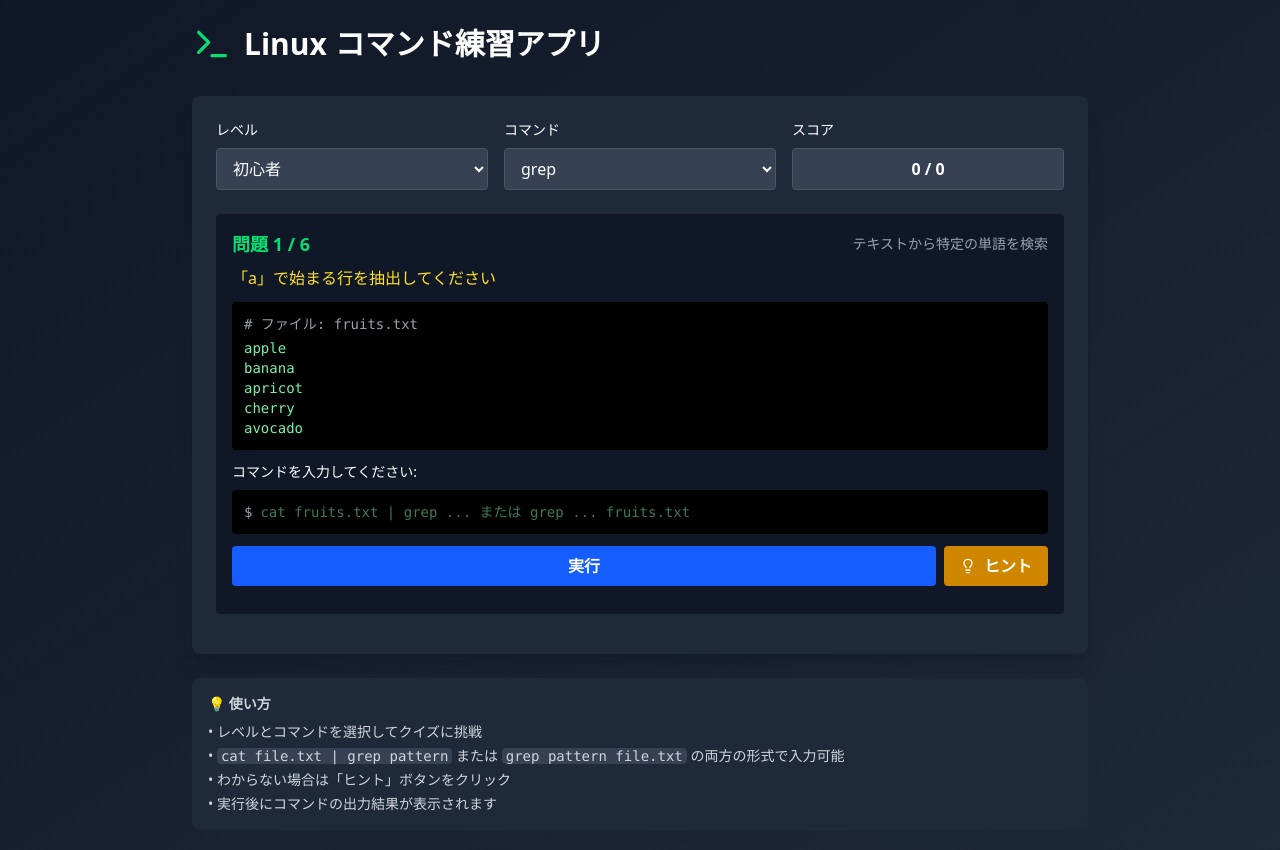
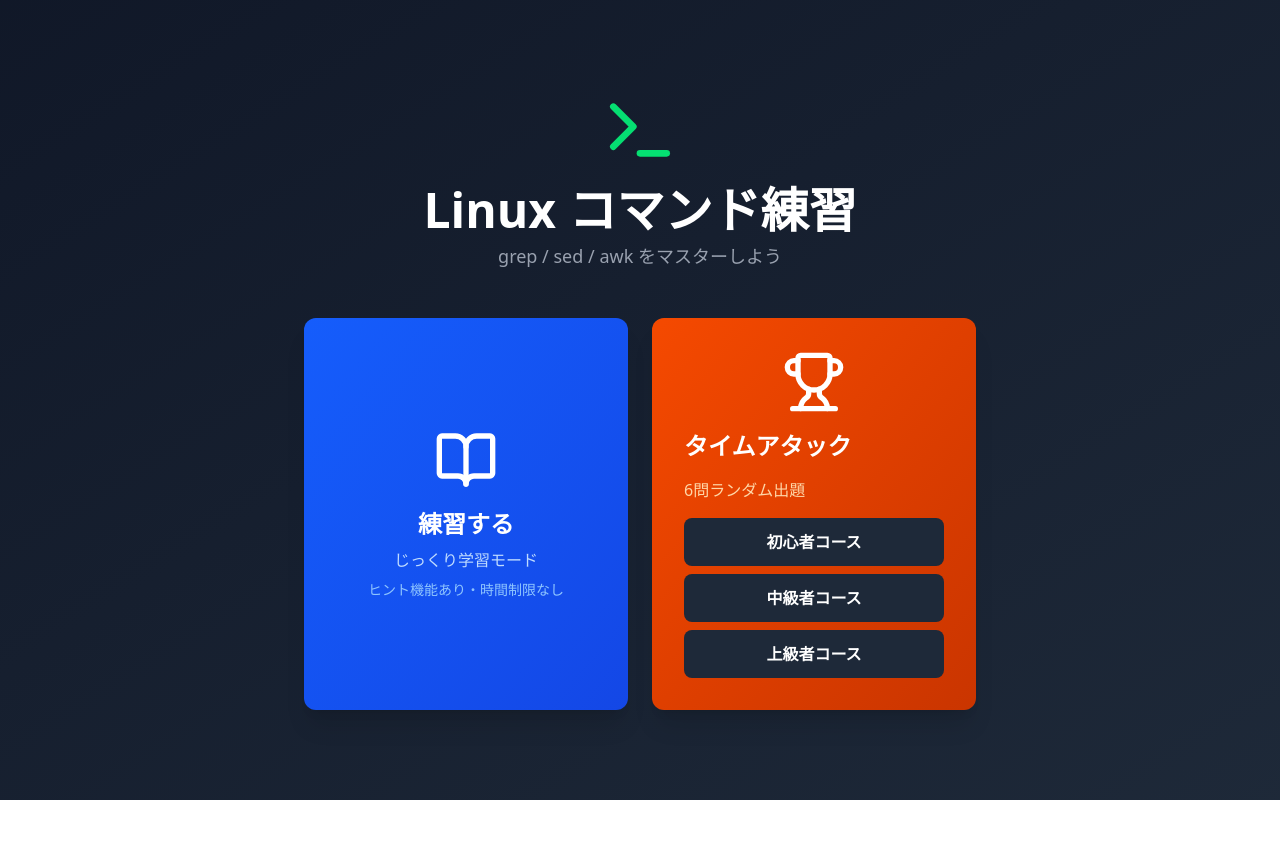
Before and after one commit to TatsuhiroFuruta/linux-quiz-app, a React app: page / in a window 1280 px wide. Shown: the top 850 px of the page. After the commit the page ends 800 px from the top, so only its background shows below. Built offline with nearby package versions, Linux system fonts and the light colour scheme; the HTML template or start-up script is replaced by a standard one.

Commit message:
コース選択の機能完了

```diff
--- a/src/App.tsx
+++ b/src/App.tsx
@@ -1,5 +1,5 @@
-import React, { useState } from 'react';
-import { Terminal, CheckCircle, XCircle, Lightbulb } from 'lucide-react';
+import React, { useState, useEffect } from 'react';
+import { Terminal, CheckCircle, XCircle, Lightbulb, Home, Clock, Trophy, BookOpen } from 'lucide-react';
 
 // 型定義
 interface Question {
@@ -25,8 +25,11 @@ interface Score {
 
 type Level = 'beginner' | 'intermediate' | 'advanced';
 type CommandType = 'grep' | 'sed' | 'awk';
+type Mode = 'home' | 'practice' | 'timeattack';
 
 const LinuxCommandQuiz: React.FC = () => {
+  // State管理
+  const [mode, setMode] = useState<Mode>('home');
   const [level, setLevel] = useState<Level>('beginner');
   const [commandType, setCommandType] = useState<CommandType>('grep');
   const [currentQuestion, setCurrentQuestion] = useState<number>(0);
@@ -35,6 +38,12 @@ const LinuxCommandQuiz: React.FC = () => {
   const [showHint, setShowHint] = useState<boolean>(false);
   const [score, setScore] = useState<Score>({ correct: 0, total: 0 });
   const [commandOutput, setCommandOutput] = useState<string>('');
+
+  // タイムアタック用State
+  const [timeAttackQuestions, setTimeAttackQuestions] = useState<Question[]>([]);
+  const [timeElapsed, setTimeElapsed] = useState<number>(0);
+  const [isTimeAttackActive, setIsTimeAttackActive] = useState<boolean>(false);
+  const [timeAttackFinished, setTimeAttackFinished] = useState<boolean>(false);
 
   const questions: Questions = {
     grep: {
@@ -549,8 +558,63 @@ const LinuxCommandQuiz: React.FC = () => {
     }
   };
 
-  const currentQuestions = questions[commandType][level];
-  const currentQ = currentQuestions[currentQuestion];
+  // タイマー処理
+  useEffect(() => {
+    let interval: number;
+    if (isTimeAttackActive && !timeAttackFinished) {
+      interval = setInterval(() => {
+        setTimeElapsed(prev => prev + 1);
+      }, 1000);
+    }
+    return () => clearInterval(interval);
+  }, [isTimeAttackActive, timeAttackFinished]);
+
+  // ユーティリティ関数
+  const formatTime = (seconds: number): string => {
+    const mins = Math.floor(seconds / 60);
+    const secs = seconds % 60;
+    return `${mins}:${secs.toString().padStart(2, '0')}`;
+  };
+
+  const resetQuiz = () => {
+    setCurrentQuestion(0);
+    setUserAnswer('');
+    setResult(null);
+    setShowHint(false);
+    setScore({ correct: 0, total: 0 });
+    setCommandOutput('');
+  };
+
+  const goHome = () => {
+    setMode('home');
+    resetQuiz();
+    setIsTimeAttackActive(false);
+    setTimeAttackFinished(false);
+    setTimeElapsed(0);
+  };
+
+  // タイムアタック開始
+  const startTimeAttack = (selectedLevel: Level) => {
+    const allQuestions: Question[] = [];
+    Object.values(questions).forEach(cmdQuestions => {
+      allQuestions.push(...cmdQuestions[selectedLevel]);
+    });
+
+    const shuffled = allQuestions.sort(() => 0.5 - Math.random());
+    const selected = shuffled.slice(0, 6);
+
+    setTimeAttackQuestions(selected);
+    setMode('timeattack');
+    setLevel(selectedLevel);
+    setCurrentQuestion(0);
+    setScore({ correct: 0, total: 0 });
+    setTimeElapsed(0);
+    setIsTimeAttackActive(true);
+    setTimeAttackFinished(false);
+    setResult(null);
+    setUserAnswer('');
+    setCommandOutput('');
+  };
 
   // コマンド実行のシミュレーション
   const simulateCommand = (command: string, data: string): string => {
@@ -791,15 +855,13 @@ const LinuxCommandQuiz: React.FC = () => {
   // 答えのチェック（複数形式対応）
   const checkAnswer = () => {
     const userCmd = userAnswer.trim();
+    const currentQ = mode === 'timeattack' ? timeAttackQuestions[currentQuestion] : questions[commandType][level][currentQuestion];
     const correctCmd = currentQ.answer;
     const fileName = currentQ.file;
 
     // スペースの正規化
     const normalizedUser = userCmd.replace(/\s+/g, ' ');
     const normalizedCorrect = correctCmd.replace(/\s+/g, ' ');
-
-    // パイプ形式と引数形式の両方を許可
-    let isCorrect = false;
 
     const hasIgnoreCaseOption = normalizedCorrect.includes('-i') || normalizedUser.includes('-i');
 
@@ -815,6 +877,9 @@ const LinuxCommandQuiz: React.FC = () => {
       }
       return cmd1 === cmd2;
     };
+
+    // パイプ形式と引数形式の両方を許可
+    let isCorrect = false;
 
     // 1. 完全一致（-iオプション考慮）
     if (compareCommands(normalizedUser, normalizedCorrect)) {
@@ -858,42 +923,168 @@ const LinuxCommandQuiz: React.FC = () => {
     }));
   };
 
+  // 次の問題へ
   const nextQuestion = () => {
-    if (currentQuestion < currentQuestions.length - 1) {
+    const totalQuestions = mode === 'timeattack' ? timeAttackQuestions.length : questions[commandType][level].length;
+
+    if (currentQuestion < totalQuestions - 1) {
       setCurrentQuestion(currentQuestion + 1);
       setUserAnswer('');
       setResult(null);
       setShowHint(false);
       setCommandOutput('');
     } else {
+      if (mode === 'timeattack') {
+        setIsTimeAttackActive(false);
+        setTimeAttackFinished(true);
+      } else {
         alert(`お疲れ様でした！スコア: ${score.correct + (result ? 1 : 0)}/${score.total + 1}`);
-      setCurrentQuestion(0);
-      setUserAnswer('');
-      setResult(null);
-      setShowHint(false);
-      setScore({ correct: 0, total: 0 });
-      setCommandOutput('');
+        resetQuiz();
+      }
     }
   };
 
-  const resetQuiz = () => {
-    setCurrentQuestion(0);
-    setUserAnswer('');
-    setResult(null);
-    setShowHint(false);
-    setScore({ correct: 0, total: 0 });
-    setCommandOutput('');
-  };
+  // ホーム画面
+  if (mode === 'home') {
+    return (
+      <div className="min-h-screen bg-gradient-to-br from-gray-900 to-gray-800 text-white p-6 flex items-center justify-center">
+        <div className="max-w-2xl w-full">
+          <div className="text-center mb-12">
+            <Terminal className="w-20 h-20 text-green-400 mx-auto mb-4" />
+            <h1 className="text-5xl font-bold mb-2">Linux コマンド練習</h1>
+            <p className="text-gray-400 text-lg">grep / sed / awk をマスターしよう</p>
+          </div>
+
+          <div className="grid grid-cols-1 md:grid-cols-2 gap-6">
+            <button
+              onClick={() => setMode('practice')}
+              className="bg-gradient-to-br from-blue-600 to-blue-700 hover:from-blue-700 hover:to-blue-800 p-8 rounded-xl shadow-xl transition transform hover:scale-105"
+            >
+              <BookOpen className="w-16 h-16 mx-auto mb-4" />
+              <h2 className="text-2xl font-bold mb-2">練習する</h2>
+              <p className="text-blue-200">じっくり学習モード</p>
+              <p className="text-sm text-blue-300 mt-2">ヒント機能あり・時間制限なし</p>
+            </button>
+
+            <div className="bg-gradient-to-br from-orange-600 to-orange-700 p-8 rounded-xl shadow-xl">
+              <Trophy className="w-16 h-16 mx-auto mb-4" />
+              <h2 className="text-2xl font-bold mb-4">タイムアタック</h2>
+              <p className="text-orange-200 mb-4">6問ランダム出題</p>
+
+              <div className="space-y-2">
+                <button
+                  onClick={() => startTimeAttack('beginner')}
+                  className="w-full bg-gray-800 bg-opacity-20 hover:bg-gray-700 hover:bg-opacity-30 py-3 rounded-lg font-bold transition hover:scale-105"
+                >
+                  初心者コース
+                </button>
+                <button
+                  onClick={() => startTimeAttack('intermediate')}
+                  className="w-full bg-gray-800 bg-opacity-20 hover:bg-gray-700 hover:bg-opacity-30 py-3 rounded-lg font-bold transition hover:scale-105"
+                >
+                  中級者コース
+                </button>
+                <button
+                  onClick={() => startTimeAttack('advanced')}
+                  className="w-full bg-gray-800 bg-opacity-20 hover:bg-gray-700 hover:bg-opacity-30 py-3 rounded-lg font-bold transition hover:scale-105"
+                >
+                  上級者コース
+                </button>
+              </div>
+            </div>
+          </div>
+        </div>
+      </div>
+    );
+  }
+
+  // タイムアタック結果画面
+  if (mode === 'timeattack' && timeAttackFinished) {
+    const finalScore = score.correct + (result ? 1 : 0);
+    const finalTotal = score.total + 1;
+
+    return (
+      <div className="min-h-screen bg-gradient-to-br from-gray-900 to-gray-800 text-white p-6 flex items-center justify-center">
+        <div className="max-w-2xl w-full bg-gray-800 rounded-xl p-8 shadow-2xl">
+          <div className="text-center mb-8">
+            <Trophy className="w-24 h-24 text-yellow-400 mx-auto mb-4" />
+            <h1 className="text-4xl font-bold mb-2">タイムアタック完了！</h1>
+            <p className="text-gray-400">お疲れ様でした</p>
+          </div>
+
+          <div className="grid grid-cols-2 gap-6 mb-8">
+            <div className="bg-gray-900 rounded-lg p-6 text-center">
+              <Clock className="w-12 h-12 text-blue-400 mx-auto mb-2" />
+              <p className="text-gray-400 mb-1">経過時間</p>
+              <p className="text-4xl font-bold">{formatTime(timeElapsed)}</p>
+            </div>
+            <div className="bg-gray-900 rounded-lg p-6 text-center">
+              <CheckCircle className="w-12 h-12 text-green-400 mx-auto mb-2" />
+              <p className="text-gray-400 mb-1">正答数</p>
+              <p className="text-4xl font-bold">{finalScore} / {finalTotal}</p>
+            </div>
+          </div>
+
+          <div className="flex gap-4">
+            <button
+              onClick={() => startTimeAttack(level)}
+              className="flex-1 bg-orange-600 hover:bg-orange-700 text-white font-bold py-4 px-6 rounded-lg transition"
+            >
+              もう一度挑戦
+            </button>
+            <button
+              onClick={goHome}
+              className="flex-1 bg-gray-700 hover:bg-gray-600 text-white font-bold py-4 px-6 rounded-lg transition flex items-center justify-center gap-2"
+            >
+              <Home className="w-5 h-5" />
+              ホームへ
+            </button>
+          </div>
+        </div>
+      </div>
+    );
+  }
+
+  // クイズ画面（練習・タイムアタック共通）
+  const currentQuestions = mode === 'timeattack' ? timeAttackQuestions : questions[commandType][level];
+  const currentQ = currentQuestions[currentQuestion];
 
   return (
     <div className="min-h-screen bg-gradient-to-br from-gray-900 to-gray-800 text-white p-6">
       <div className="max-w-4xl mx-auto">
-        <div className="flex items-center gap-3 mb-8">
+        <div className="flex items-center justify-between mb-8">
+          <div className="flex items-center gap-3">
             <Terminal className="w-10 h-10 text-green-400" />
-          <h1 className="text-3xl font-bold">Linux コマンド練習アプリ</h1>
+            <h1 className="text-3xl font-bold">
+              {mode === 'timeattack' ? 'タイムアタック' : 'Linux コマンド練習'}
+            </h1>
+          </div>
+          <button
+            onClick={goHome}
+            className="bg-gray-700 hover:bg-gray-600 text-white font-bold py-2 px-4 rounded transition flex items-center gap-2"
+          >
+            <Home className="w-5 h-5" />
+            ホーム
+          </button>
         </div>
 
+        {mode === 'timeattack' && (
+          <div className="bg-gray-800 rounded-lg p-4 mb-6 flex justify-between items-center">
+            <div className="flex items-center gap-2">
+              <Clock className="w-6 h-6 text-blue-400" />
+              <span className="text-2xl font-bold">{formatTime(timeElapsed)}</span>
+            </div>
+            <div className="text-lg">
+              <span className="text-gray-400">レベル: </span>
+              <span className="font-bold">
+                {level === 'beginner' ? '初心者' : level === 'intermediate' ? '中級者' : '上級者'}
+              </span>
+            </div>
+          </div>
+        )}
+
         <div className="bg-gray-800 rounded-lg p-6 mb-6 shadow-xl">
+          {mode === 'practice' && (
             <div className="grid grid-cols-1 md:grid-cols-3 gap-4 mb-6">
               <div>
                 <label className="block text-sm font-medium mb-2">レベル</label>
@@ -926,6 +1117,16 @@ const LinuxCommandQuiz: React.FC = () => {
                 </div>
               </div>
             </div>
+          )}
+
+          {mode === 'timeattack' && (
+            <div className="mb-6">
+              <div className="bg-gray-700 border border-gray-600 rounded px-4 py-2 flex justify-between items-center">
+                <span className="text-lg font-medium">スコア</span>
+                <span className="text-2xl font-bold">{score.correct} / {score.total}</span>
+              </div>
+            </div>
+          )}
 
           <div className="bg-gray-900 rounded p-4 mb-4">
             <div className="flex justify-between items-center mb-2">
@@ -950,8 +1151,8 @@ const LinuxCommandQuiz: React.FC = () => {
                     type="text"
                     value={userAnswer}
                     onChange={(e) => setUserAnswer(e.target.value)}
-                    onKeyPress={(e) => e.key === 'Enter' && checkAnswer()}
-                    placeholder={`cat ${currentQ.file} | ${commandType} ... または ${commandType} ... ${currentQ.file}`}
+                    onKeyPress={(e) => e.key === 'Enter' && result === null && checkAnswer()}
+                    placeholder={`cat ${currentQ.file} | コマンド ...`}
                     className="flex-1 bg-transparent outline-none text-green-300"
                     disabled={result !== null}
                   />
@@ -967,6 +1168,7 @@ const LinuxCommandQuiz: React.FC = () => {
                 >
                   実行
                 </button>
+                {mode === 'practice' && (
                   <button
                     onClick={() => setShowHint(!showHint)}
                     className="bg-yellow-600 hover:bg-yellow-700 text-white font-bold py-2 px-4 rounded transition flex items-center gap-2"
@@ -974,10 +1176,11 @@ const LinuxCommandQuiz: React.FC = () => {
                     <Lightbulb className="w-4 h-4" />
                     ヒント
                   </button>
+                )}
               </div>
             )}
 
-            {showHint && result === null && (
+            {showHint && result === null && mode === 'practice' && (
               <div className="bg-yellow-900 border border-yellow-600 rounded p-3 mb-3">
                 <div className="flex items-start gap-2">
                   <Lightbulb className="w-5 h-5 text-yellow-300 flex-shrink-0 mt-0.5" />
@@ -1016,15 +1219,16 @@ const LinuxCommandQuiz: React.FC = () => {
                 </div>
                 <button
                   onClick={nextQuestion}
-                  className="w-full bg-purple-500 bg-opacity-20 hover:bg-opacity-30 text-white font-bold py-2 px-4 rounded transition mt-2"
+                  className="w-full bg-white bg-opacity-20 hover:bg-gray-200 hover:bg-opacity-30 text-black font-bold py-2 px-4 rounded transition mt-2"
                 >
-                  {currentQuestion < currentQuestions.length - 1 ? '次の問題へ' : 'クイズを終了'}
+                  {currentQuestion < currentQuestions.length - 1 ? '次の問題へ' : mode === 'timeattack' ? '結果を見る' : 'クイズを終了'}
                 </button>
               </div>
             )}
           </div>
         </div>
 
+        {mode === 'practice' && (
           <div className="bg-gray-800 rounded-lg p-4 text-sm text-gray-300">
             <h4 className="font-semibold mb-2">💡 使い方</h4>
             <ul className="space-y-1">
@@ -1034,6 +1238,7 @@ const LinuxCommandQuiz: React.FC = () => {
               <li>• 実行後にコマンドの出力結果が表示されます</li>
             </ul>
           </div>
+        )}
       </div>
     </div>
   );
```
Lines whose indentation alone changed are shown as unchanged.
